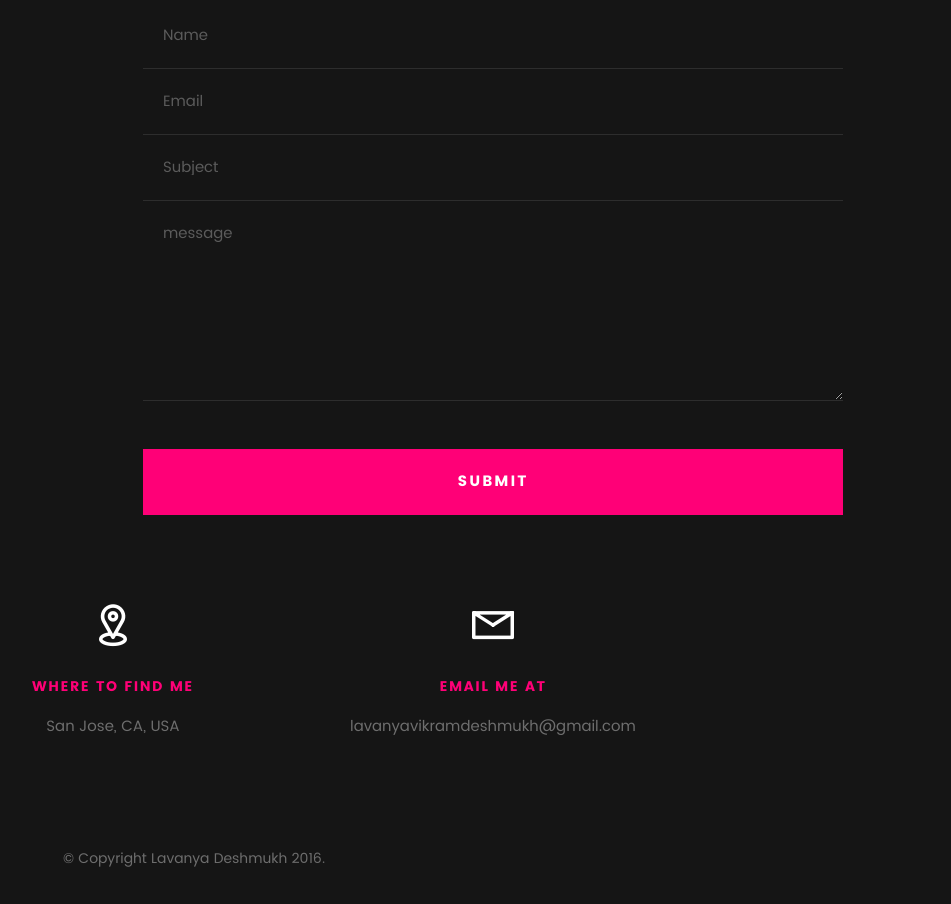
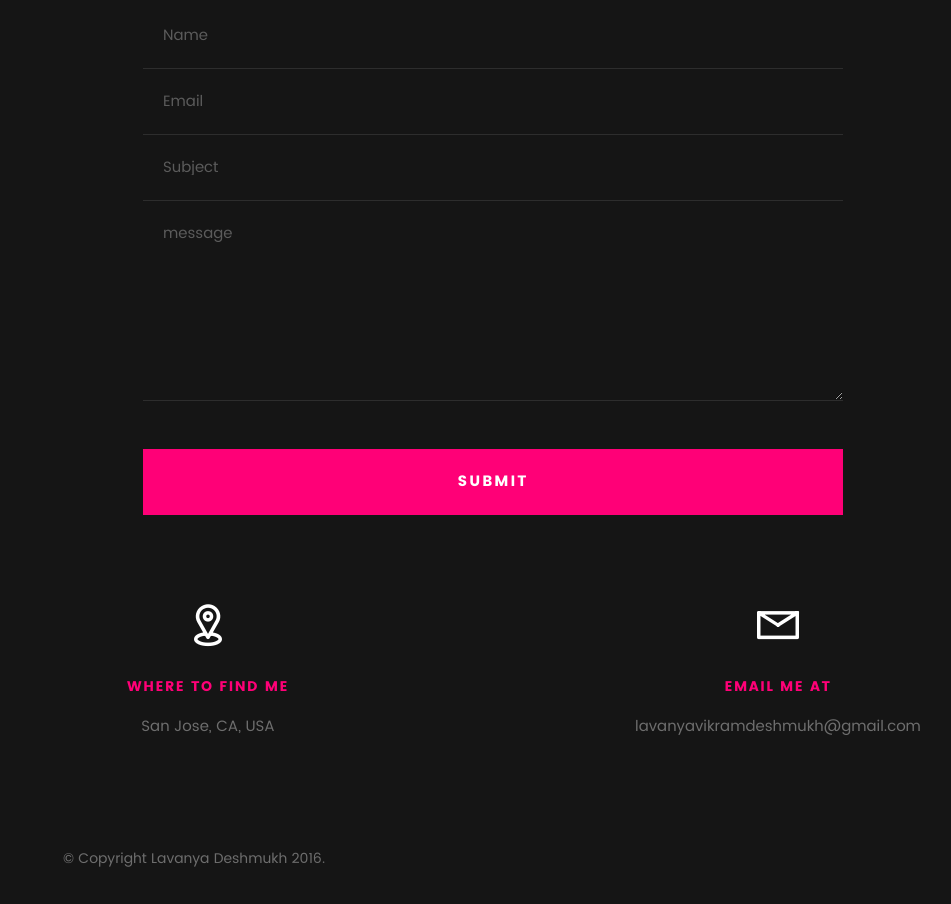
Before and after one commit to lavanyadeshmukh/lavanyadeshmukh, a plain HTML site: page index.html in a window 1280 px wide. Shown: the part 7930-8834 px from the top of the page, without its empty margins (147-1098 px from the left). Drawn offline with Linux system fonts and the light colour scheme; files whose address does not match are found by name.

Commit message:
minor UI fix

```diff
--- a/index.html
+++ b/index.html
@@ -982,7 +982,7 @@
 
    	<div class="row contact-info">
 
-   		<div class="col-four tab-full">
+   		<div class="col-six tab-full">
 
    			<div class="icon">
    				<i class="icon-pin"></i>
@@ -996,7 +996,7 @@
 
    		</div>
 
-   		<div class="col-four tab-full collapse">
+   		<div class="col-six tab-full collapse">
 
    			<div class="icon">
    				<i class="icon-mail"></i>
```
